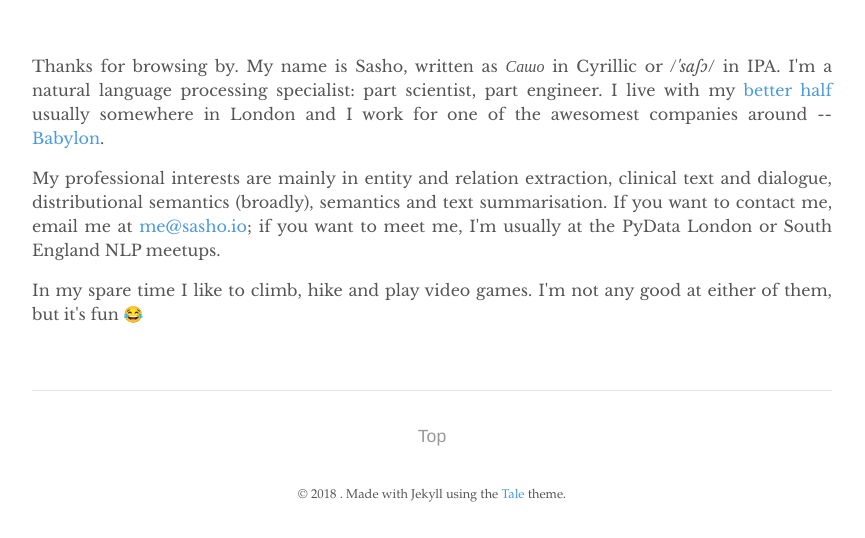
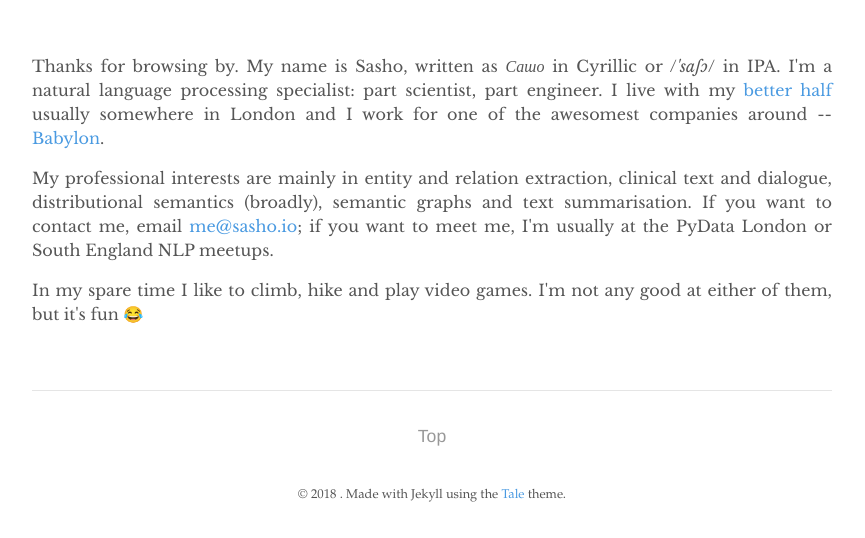
Before and after one commit to savkov/savkov.github.io, a Jekyll site: the page built from index.html, in a window 1280 px wide, cut to the strip 498-1036 px from the top of the page. Shown: the whole strip, without its empty margins (208-1073 px from the left). Built offline with Jekyll 4.4.1, drawn with Linux system fonts in a browser that asks for light colours; the list of posts is cut into pages by our own code.

Commit message:
new home

```diff
--- a/index.html
+++ b/index.html
@@ -12,7 +12,7 @@ permalink: /
 Thanks for browsing by. My name is Sasho, written as <i>Сашо</i> in Cyrillic or /<i>'saʃɔ</i>/ in IPA. I'm a natural language processing specialist: part scientist, part engineer. I live with my <a href="http://misspumpkin.co.uk/">better half</a> usually somewhere in London and I work for one of the awesomest companies around -- <a href="https://www.babylonhealth.com/">Babylon</a>.
 </p>
 <p>
-My professional interests are mainly in entity and relation extraction, clinical text and dialogue, distributional semantics (broadly), semantics and text summarisation. If you want to contact me, email me at <a href="mailto:me@sasho.io">me@sasho.io</a>; if you want to meet me, I'm usually at the PyData London or South England NLP meetups.
+My professional interests are mainly in entity and relation extraction, clinical text and dialogue, distributional semantics (broadly), semantic graphs and text summarisation. If you want to contact me, email <a href="mailto:me@sasho.io">me@sasho.io</a>; if you want to meet me, I'm usually at the PyData London or South England NLP meetups.
 </p>
 <p>
 In my spare time I like to climb, hike and play video games. I'm not any good at either of them, but it's fun 😂
```
